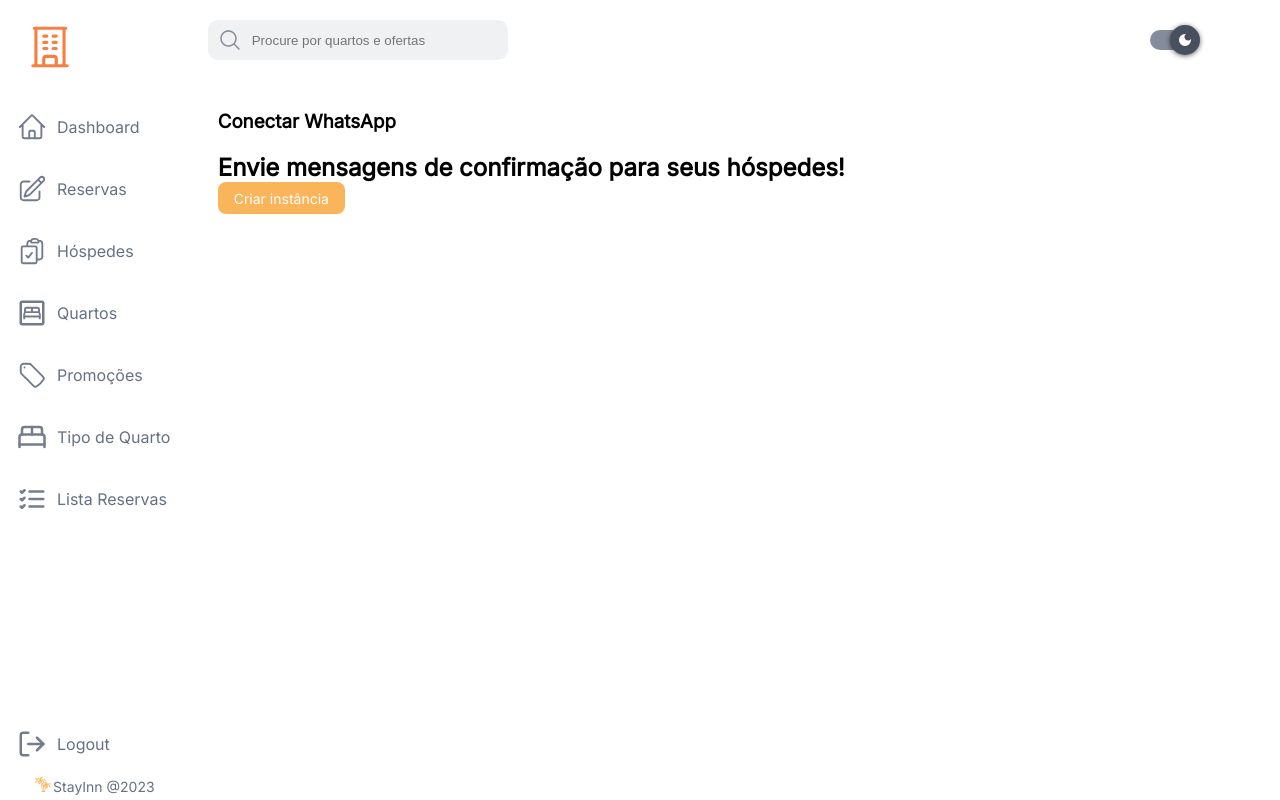
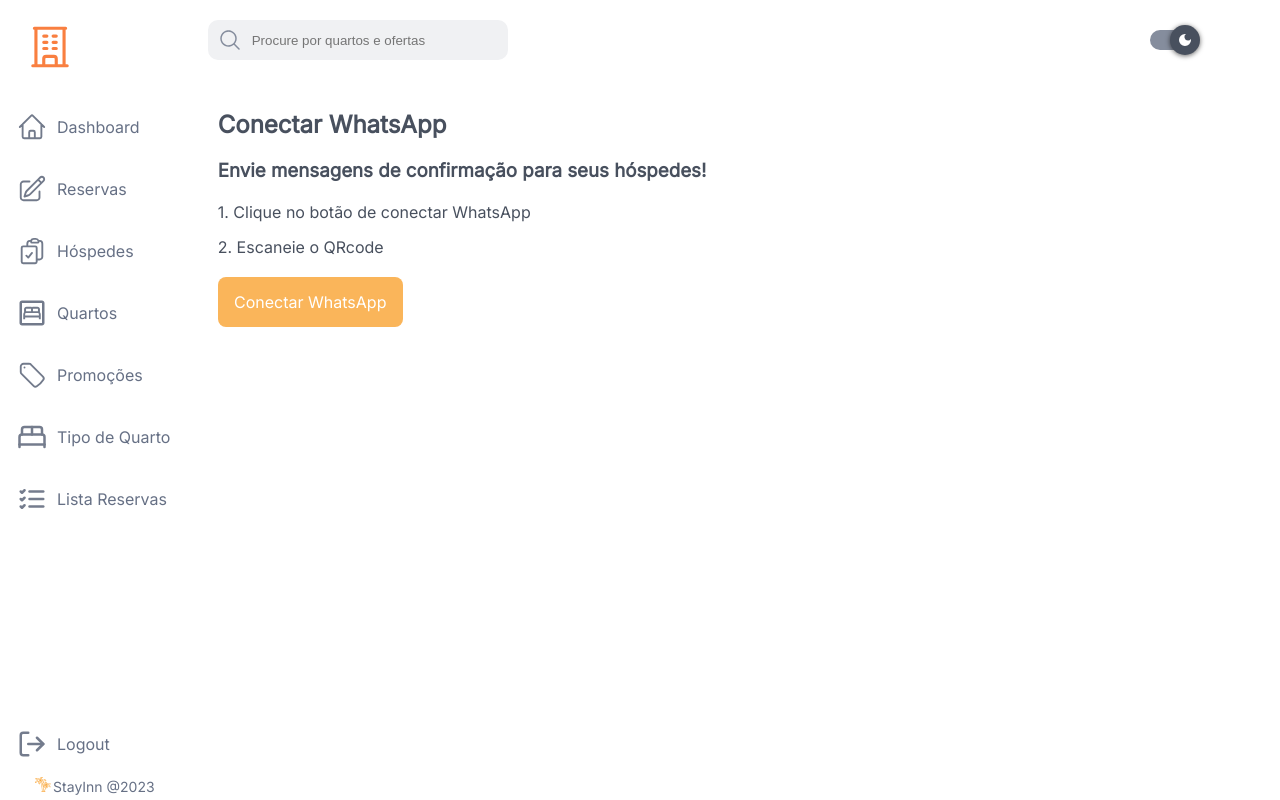
Before and after one commit to StayInn-O-Futuro-do-Gerenciamento/front-end, a React (Vite) app: page /wpp in a window 1280 px wide. Built offline with nearby package versions, Linux system fonts and the light colour scheme; no server answers; some icons are missing.

Commit message:
feat: styles page wpp

```diff
--- a/src/components/componentCardRooms/styled.ts
+++ b/src/components/componentCardRooms/styled.ts
@@ -64,8 +64,13 @@ export const StyledCardRoom = styled.div`
       font-size: 16px;
       font-weight: 600;
       font-family: sans-serif;
+      max-width: 185px;
+      max-height: 20px;
+      line-height: 24px;
 
       color: var(--grey-600);
+      overflow: hidden;
+      text-overflow: ellipsis;
     }
 
     .pOccupied {
--- a/src/components/componenteOverview/index.tsx
+++ b/src/components/componenteOverview/index.tsx
@@ -19,20 +19,33 @@ export const Overview = () => {
     );
   }
 
-  const today = new Date().toISOString().split("T")[0];
+  const currentDate = new Date();
 
-  const todaysCheckIns = getReservationState.filter(
-    (reservation: any) => reservation.checkin.split("T")[0] === today
-  );
-  const todaysCheckOuts = getReservationState.filter(
-    (reservation: any) => reservation.checkout.split("T")[0] === today
+  const guestsCurrentlyInHotel = getReservationState.filter(
+    (reservation: any) => {
+      const checkinDate = new Date(reservation.checkin.split("T")[0]);
+      const checkoutDate = new Date(reservation.checkout.split("T")[0]);
+
+      return checkinDate <= currentDate && checkoutDate >= currentDate;
+    }
   );
 
-  const totalAdults = todaysCheckIns.reduce(
+  const todaysCheckIns = guestsCurrentlyInHotel.filter(
+    (reservation: any) =>
+      reservation.checkin.split("T")[0] ===
+      currentDate.toISOString().split("T")[0]
+  );
+  const todaysCheckOuts = guestsCurrentlyInHotel.filter(
+    (reservation: any) =>
+      reservation.checkout.split("T")[0] ===
+      currentDate.toISOString().split("T")[0]
+  );
+
+  const totalAdults = guestsCurrentlyInHotel.reduce(
     (acc: any, reservation: any) => acc + reservation.numberAdults,
     0
   );
-  const totalKids = todaysCheckIns.reduce(
+  const totalKids = guestsCurrentlyInHotel.reduce(
     (acc: any, reservation: any) => acc + reservation.numberKids,
     0
   );
--- a/src/context/appContext/index.tsx
+++ b/src/context/appContext/index.tsx
@@ -272,7 +272,7 @@ export const AppProviders = ({ children }: iAppContextProps) => {
       const responseRoompagination = await api.get(`/room?page=1&pageSize=10`);
       setGetTypeRoomPaginationState(responseRoompagination.data);
 
-      const responseListInstance = await api.get(`wpp`);
+      const responseListInstance = await api.get(`/wpp`);
       setInstanceWpp(responseListInstance.data.instanceName);
     };
 
--- a/src/pages/pageWpp/index.tsx
+++ b/src/pages/pageWpp/index.tsx
@@ -15,12 +15,22 @@ export const PageWpp = () => {
       <div className="mainContet">
         <NavBarSearch />
         <div className="container-connect">
-          <h3>Conectar WhatsApp</h3>
+          <h2>Conectar WhatsApp</h2>
           {instanceWpp ? (
             <h2>WhatsApp Conectado</h2>
           ) : !qrCodeWpp ? (
-            <div>
-              <h2>Envie mensagens de confirmação para seus hóspedes!</h2>
+            <div className="div1">
+              <h3>Envie mensagens de confirmação para seus hóspedes!</h3>
+
+              <div>
+                <div>
+                  <p>1. Clique no botão de conectar WhatsApp</p>
+                </div>
+                <div>
+                  <p>2. Escaneie o QRcode</p>
+                </div>
+              </div>
+
               <Button
                 className="button-submit"
                 buttonVariation="buttonCreate"
@@ -28,11 +38,13 @@ export const PageWpp = () => {
                 onClick={createInstance}
                 disabled={loadingButton}
               >
-                {loadingButton ? "Carregando.." : "Criar instância"}
+                {loadingButton ? "Carregando.." : "Conectar WhatsApp"}
               </Button>
             </div>
           ) : (
-            <img className="qrCodeImg" src={qrCodeWpp} alt="codeQR" />
+            <div className="qrcode">
+              <img className="qrCodeImg" src={qrCodeWpp} alt="codeQR" />
+            </div>
           )}
         </div>
       </div>
--- a/src/pages/pageWpp/style.ts
+++ b/src/pages/pageWpp/style.ts
@@ -3,6 +3,8 @@ import styled from "styled-components";
 export const PageWppStyle = styled.div`
   display: flex;
   font-family: var(--font-family-inter);
+  color: var(--grey-700);
+
   .mainContet {
     width: 100%;
     background: var(--grey-00);
@@ -12,8 +14,42 @@ export const PageWppStyle = styled.div`
     flex-direction: column;
     gap: 20px;
     padding: 30px;
-    .qrCodeImg {
+
+    .qrcode {
       width: 350px;
+      height: 350px;
+
+      border: 1px solid transparent;
+      border-radius: 20px;
+
+      overflow: hidden;
+
+      .qrCodeImg {
+        width: 350px;
+      }
+    }
+
+    .div1 {
+      display: flex;
+      flex-direction: column;
+      gap: 20px;
+
+      div {
+        display: flex;
+        flex-direction: column;
+        gap: 15px;
+
+        font-size: var(--font-size4);
+      }
+
+      button {
+        width: 185px;
+        height: 50px;
+
+        font-size: var(--font-size4);
+
+        color: var(--grey-button-00);
+      }
     }
   }
 `;
```
